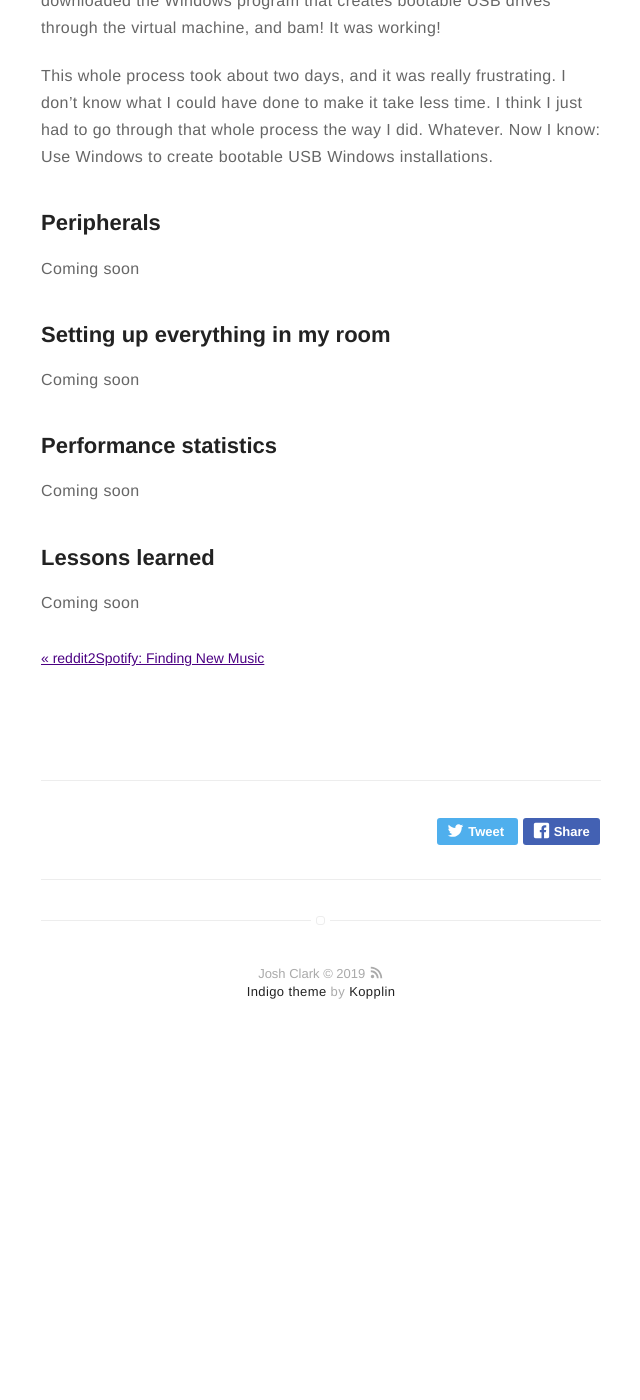
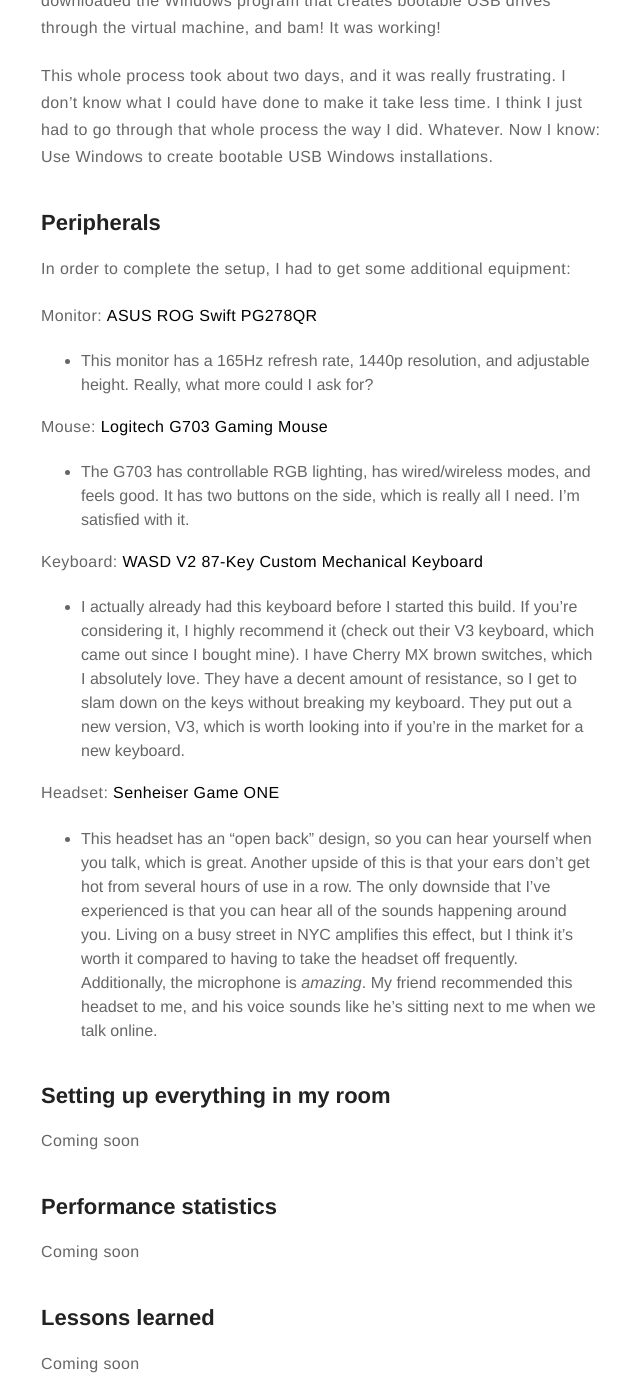
Before and after one commit to jclarktennis/jclarktennis.github.io, a Jekyll site: the page built from _posts/2019-08-23-Computer-Build.markdown, in a window 1280 px wide and 1400 px high, scrolled down 7043 px. Shown: the whole window, without its empty margins (319-959 px from the left). Built offline with Jekyll 4.4.1, drawn with Linux system fonts in a browser that asks for light colours; before the commit the page ends 8106 px from its top, so only the background shows below that.

Commit message:
Computer Build: Wrote the "Peripherals" section

```diff
--- a/_posts/2019-08-23-Computer-Build.markdown
+++ b/_posts/2019-08-23-Computer-Build.markdown
@@ -257,7 +257,29 @@
 bootable USB Windows installations.
 
 ## Peripherals
-Coming soon
+In order to complete the setup, I had to get some additional equipment:
+
+Monitor: **ASUS ROG Swift PG278QR**
+- This monitor has a 165Hz refresh rate, 1440p resolution, and adjustable height. Really, what more could
+    I ask for?
+
+Mouse: **Logitech G703 Gaming Mouse**
+ - The G703 has controllable RGB lighting, has wired/wireless modes, and feels good. It has two buttons on the side,
+     which is really all I need. I'm satisfied with it.
+
+Keyboard: **WASD V2 87-Key Custom Mechanical Keyboard**
+- I actually already had this keyboard before I started this build. If you're considering it, I highly recommend it
+    (check out their V3 keyboard, which came out since I bought mine). I have Cherry MX brown switches, which I
+	absolutely love. They have a decent amount of resistance, so I get to slam down on the keys without breaking
+	my keyboard. They put out a new version, V3, which is worth looking into if you're in the market for a new keyboard.
+
+Headset: **Senheiser Game ONE**
+- This headset has an "open back" design, so you can hear yourself when you talk, which is great. Another upside
+    of this is that your ears don't get hot from several hours of use in a row. The only downside that I've
+	experienced is that you can hear all of the sounds happening around you. Living on a busy street in NYC
+	amplifies this effect, but I think it's worth it compared to having to take the headset off frequently.
+	Additionally, the microphone is *amazing*. My friend recommended this headset to me, and his voice sounds like
+	he's sitting next to me when we talk online.
 
 ## Setting up everything in my room
 Coming soon
```
